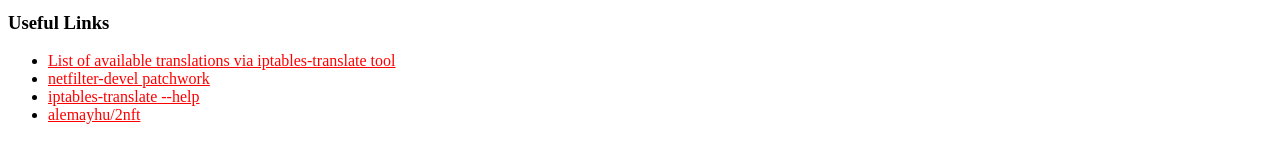
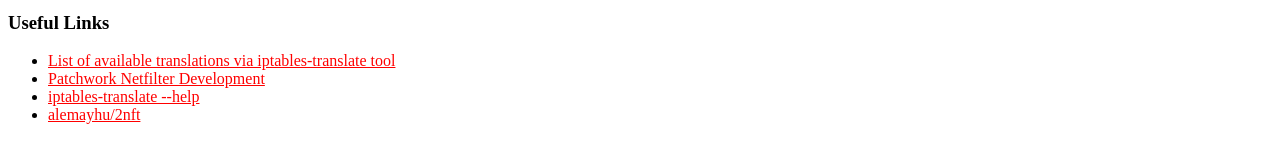
Before and after one commit to alemayhu/2nft, a website: page public/index.html in a window 1280 px wide. Shown: the part 253-413 px from the top of the page. Drawn offline with nearby package versions, Linux system fonts and the light colour scheme; no server answers.

Commit message:
public: update link title
Signed-off-by: Alexander Alemayhu <alexander@alemayhu.com>

```diff
--- a/public/index.html
+++ b/public/index.html
@@ -34,7 +34,7 @@
         <h3>Useful Links</h3>
       <ul>
         <li><a href="https://wiki.nftables.org/wiki-nftables/index.php/List_of_available_translations_via_iptables-translate_tool">List of available translations via iptables-translate tool</a></li>
-          <li><a href="http://patchwork.ozlabs.org/project/netfilter-devel/list/">netfilter-devel patchwork</a></li>
+          <li><a href="http://patchwork.ozlabs.org/project/netfilter-devel/list/">Patchwork Netfilter Development</a></li>
           <li><a href="/help">iptables-translate --help</a></li>
           <li><a href="https://github.com/alemayhu/2nft">alemayhu/2nft</a></li>
       </ul>
```
